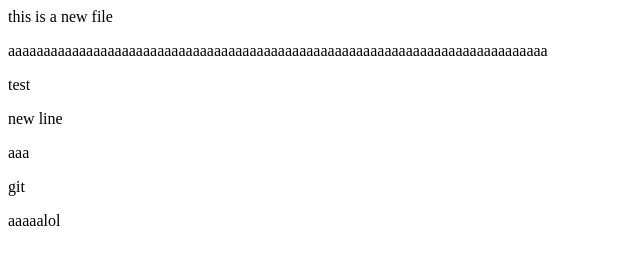
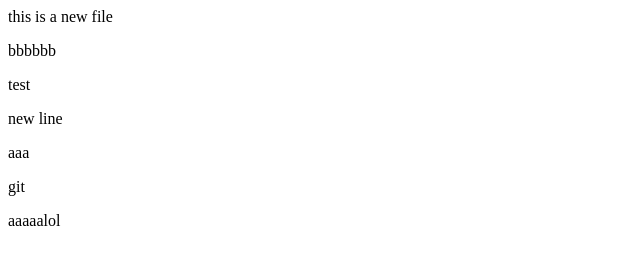
Before and after one commit to sandorcleganeweb/prova, a plain HTML site: page index.html in a window 1280 px wide. Shown: the whole page, without its empty margins (0-640 px from the left). Drawn offline with Linux system fonts and the light colour scheme.

Commit message:
Update index.html

```diff
--- a/index.html
+++ b/index.html
@@ -4,7 +4,7 @@
 
   <!-- comment -->
   <p>this is a new file</p>
-aaaaaaaaaaaaaaaaaaaaaaaaaaaaaaaaaaaaaaaaaaaaaaaaaaaaaaaaaaaaaaaaaaaaaaaaaaaa
+bbbbbb
   <p>test</p>
 
   <p>new line</p>
```
